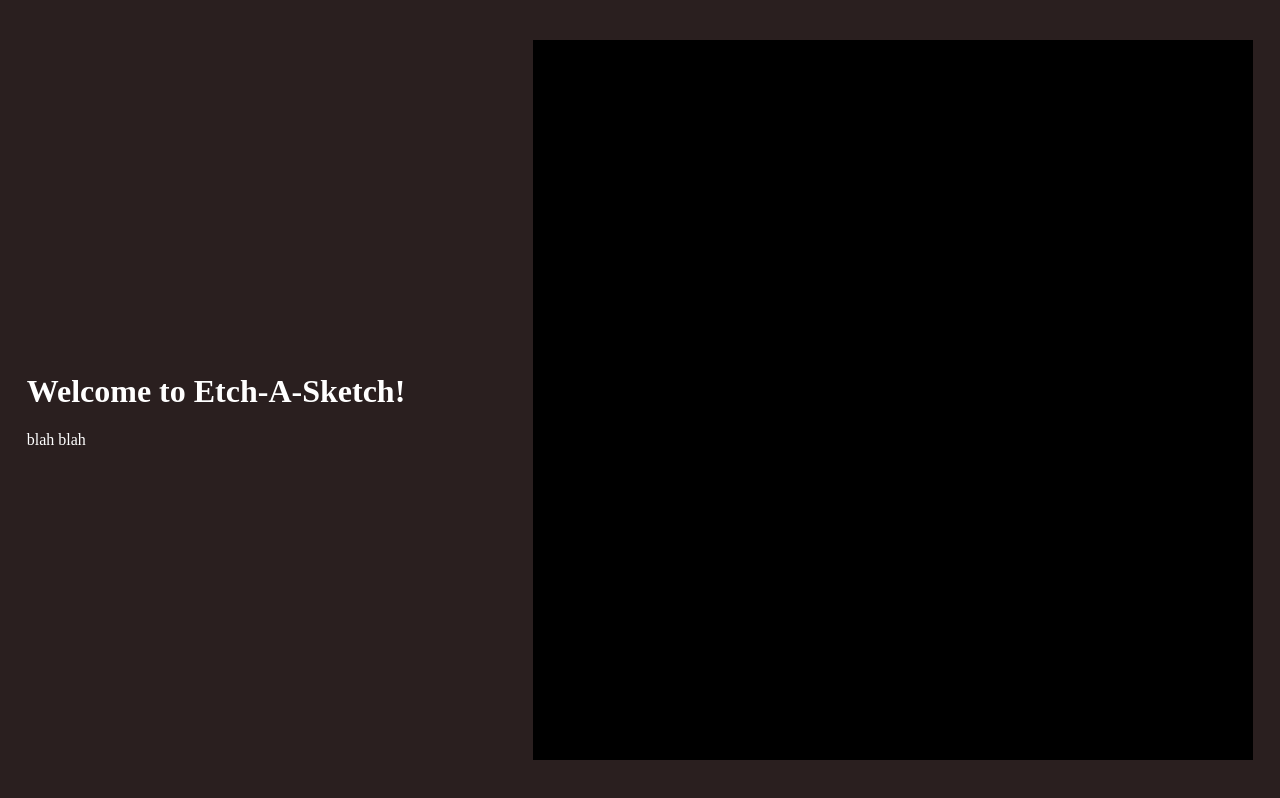
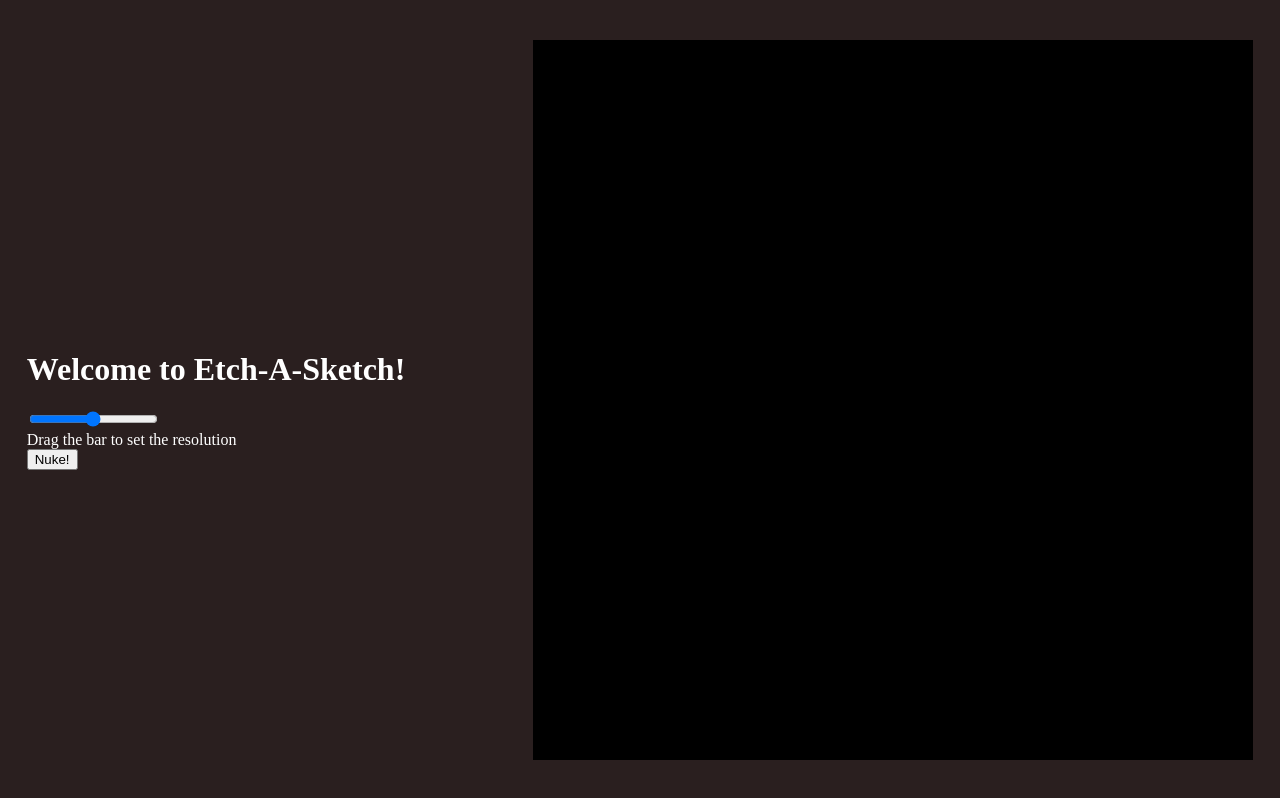
Before and after one commit to Pie315/etch-a-sketch, a plain HTML site: page index.html in a window 1280 px wide. Drawn offline with Linux system fonts and the light colour scheme; a web font is replaced by a local one.

Commit message:
added slider

```diff
--- a/index.html
+++ b/index.html
@@ -17,14 +17,14 @@
     <div class="page">
         <div class="left">
             <h1 class="title">Welcome to Etch-A-Sketch!</h1>
-
-            <div class="inputs">blah blah</div>
+            <div class="inputs">
+                <input type="range" min="1" max="100" value="50" class="slider" id="myRange">
+                <div class="sliderVal">Drag the bar to set the resolution</div>
+                <button class="nukeButton">Nuke!</button>
+            </div>
         </div>
-
-
-        <div class="container">
-
-        </div>
+        <div class="container"></div>
     </div>
 </body>
+
 </html>
```
